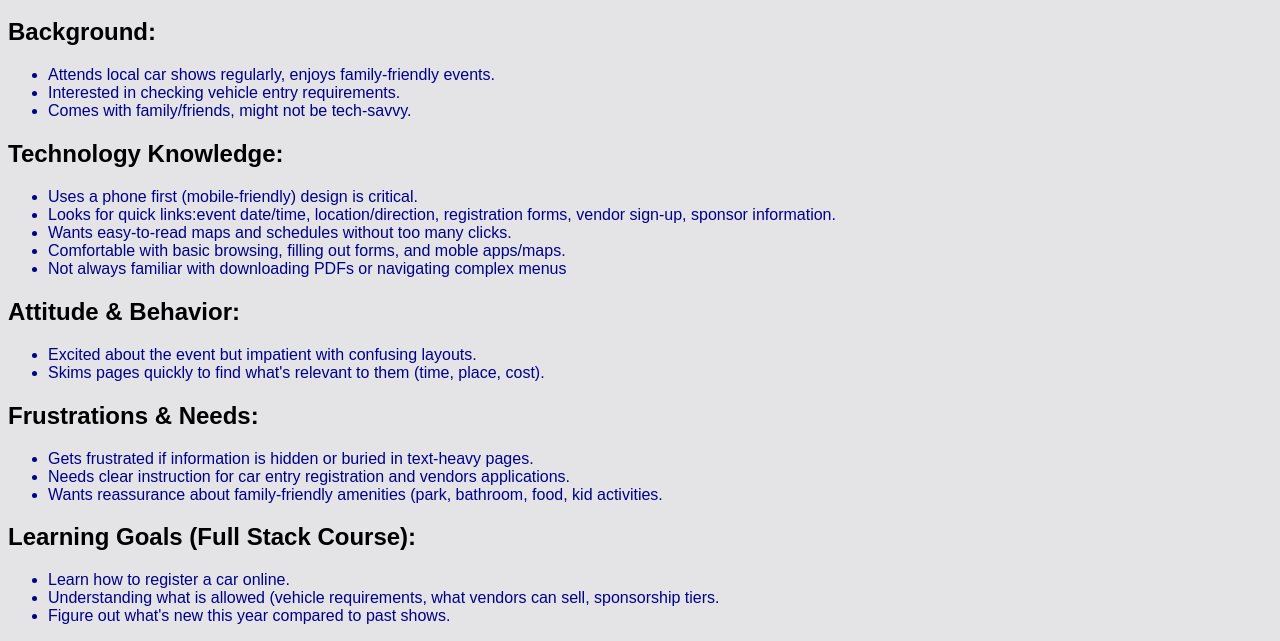
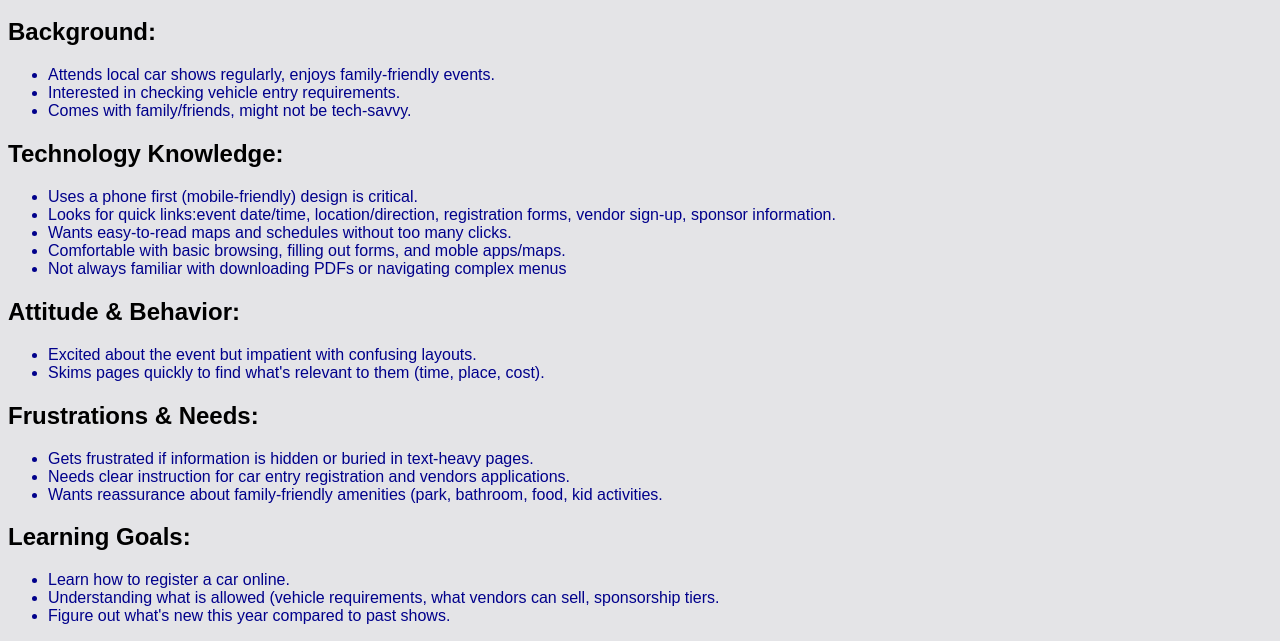
Before and after one commit to GNX-Rose/my-pwp-claudette, a plain HTML site: page documentation/milestone-1.html in a window 1280 px wide. Shown: the part 535-1176 px from the top of the page. Drawn offline with Linux system fonts and the light colour scheme.

Commit message:
Removed Full Stack from learning Goals.

```diff
--- a/documentation/milestone-1.html
+++ b/documentation/milestone-1.html
@@ -78,7 +78,7 @@
     <li>Needs clear instruction for car entry registration and vendors applications.</li>
     <li>Wants reassurance about family-friendly amenities (park, bathroom, food, kid activities.</li>
 </ul>
-<h2><strong>Learning Goals (Full Stack Course):</strong></h2>
+<h2><strong>Learning Goals:</strong></h2>
 <ul>
     <li>Learn how to register a car online.</li>
     <li>Understanding what is allowed (vehicle requirements, what vendors can sell, sponsorship tiers.</li>
```
